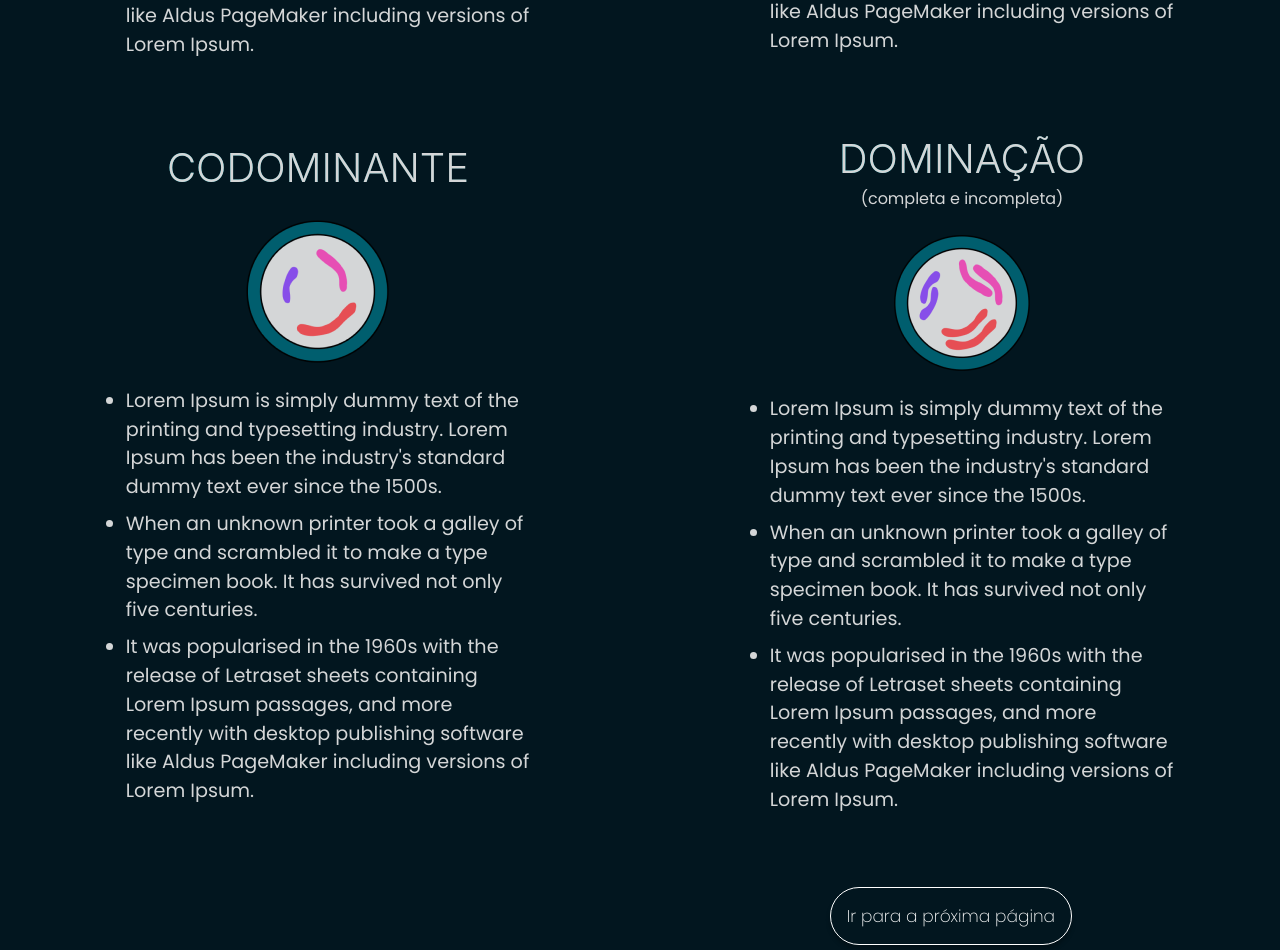
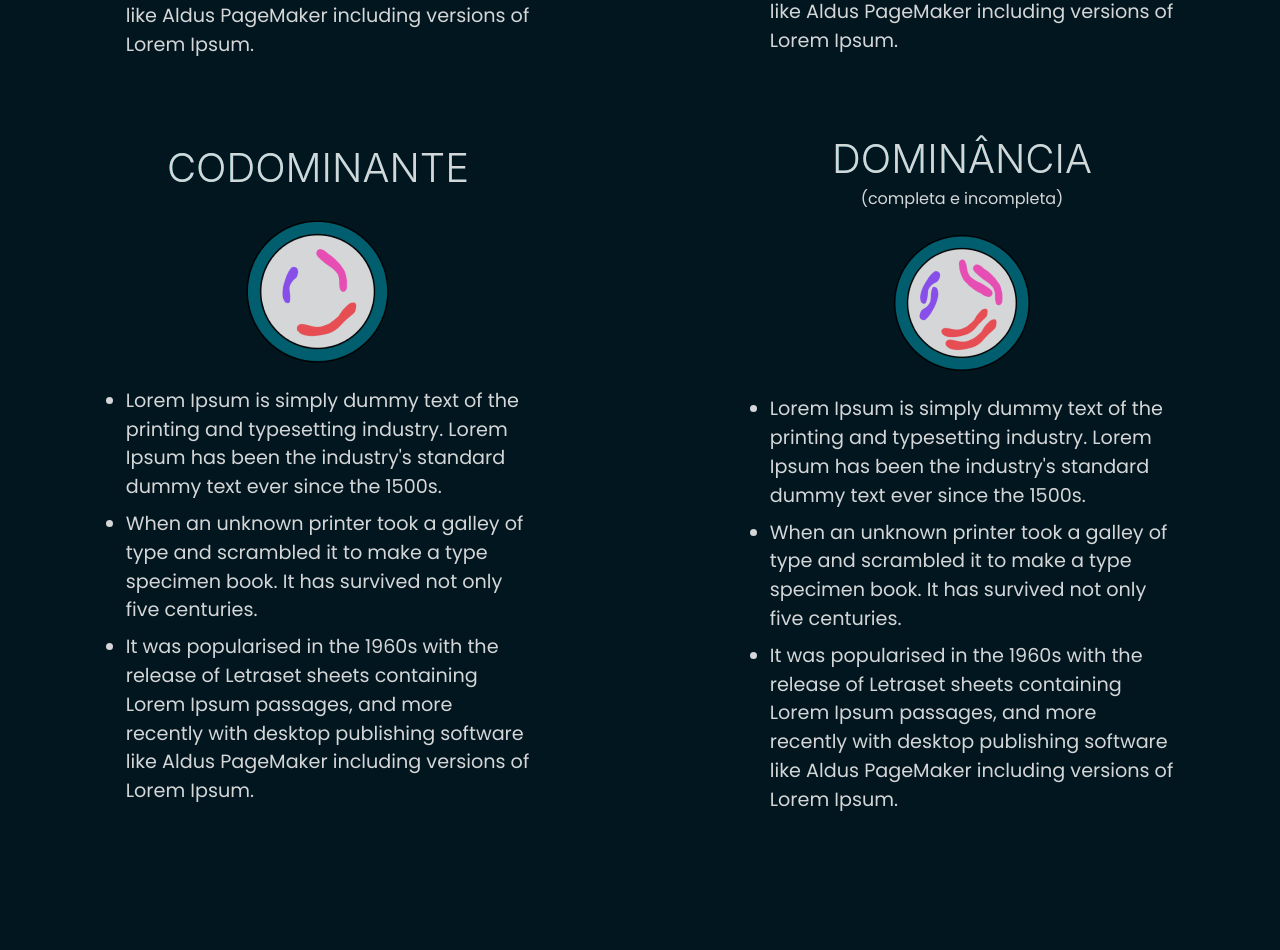
Before and after one commit to Matheus1415/Mendel, a React (Vite) app: page /Alelos in a window 1280 px wide. Shown: the part 1662-2612 px from the top of the page. Built offline with nearby package versions, Linux system fonts and the light colour scheme.

Commit message:
Removendo o botão

```diff
--- a/src/pages/Alelos/index.jsx
+++ b/src/pages/Alelos/index.jsx
@@ -38,10 +38,10 @@ export const Alelos = () => {
             ]
         },
         {
-            title: "Dominação",
+            title: "Dominância",
             subTitle: "(completa e incompleta)",
             imageSrc: "/assets/alelos2.png",
-            imageAlt: "Alelo de Dominação (Completa e incompleta)",
+            imageAlt: "Alelo de Dominância (Completa e incompleta)",
             listItems: [
                 "Lorem Ipsum is simply dummy text of the printing and typesetting industry. Lorem Ipsum has been the industry's standard dummy text ever since the 1500s.",
                 "When an unknown printer took a galley of type and scrambled it to make a type specimen book. It has survived not only five centuries.",
@@ -81,27 +81,6 @@ export const Alelos = () => {
                             <AleloCards key={index} {...props} />
                         ))}
                     </SimpleGrid>
-                    <Box display="flex" justifyContent="flex-end">
-                        <Button
-                            bg="transparent"
-                            p={{ base: "0.5rem", md: "1rem" }}
-                            color="white"
-                            border="1px"
-                            borderColor="currentColor"
-                            borderRadius="10rem"
-                            variant="readMore"
-                            display="inline-block"
-                            lineHeight="1.5rem"
-                            height="auto"
-                            fontSize={{ base: "sm", md: "md", lg: "lg" }}
-                            mr={{ base: "1rem", md: "3rem", lg: "6rem", xl: "12rem" }}
-                            textTransform="none"
-                        >
-                            <Text variant="Paragraph" textAlign="center" m="0">
-                                Ir para a próxima página
-                            </Text>
-                        </Button>
-                    </Box>
                 </Box>
             </Box>
         </>
```
